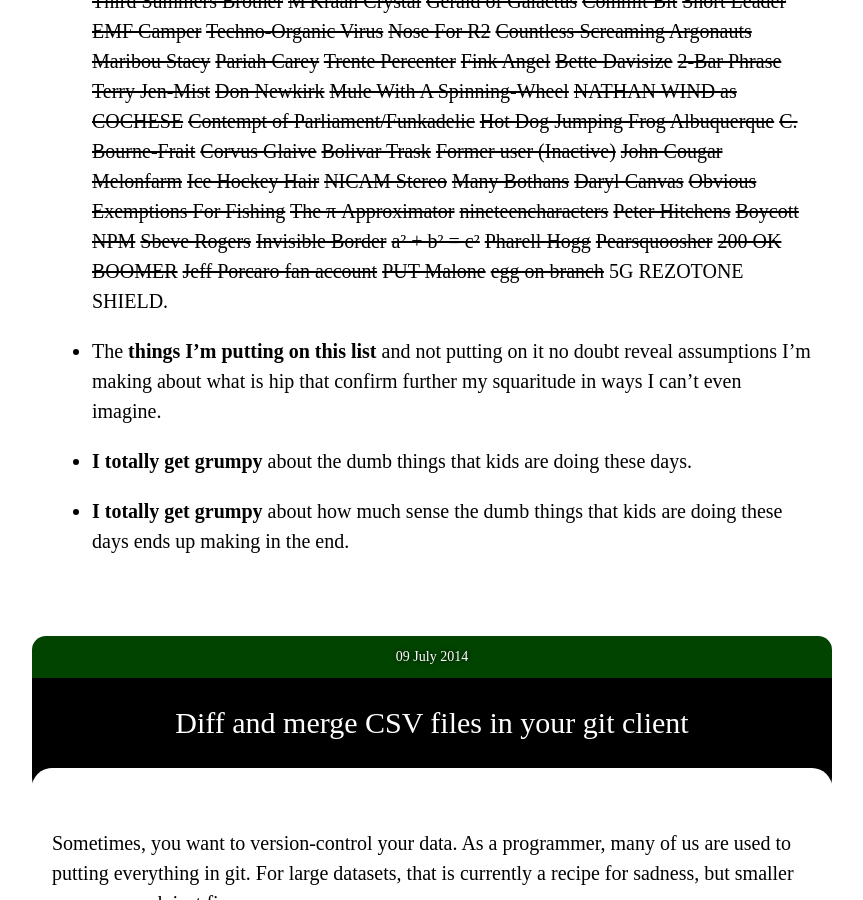
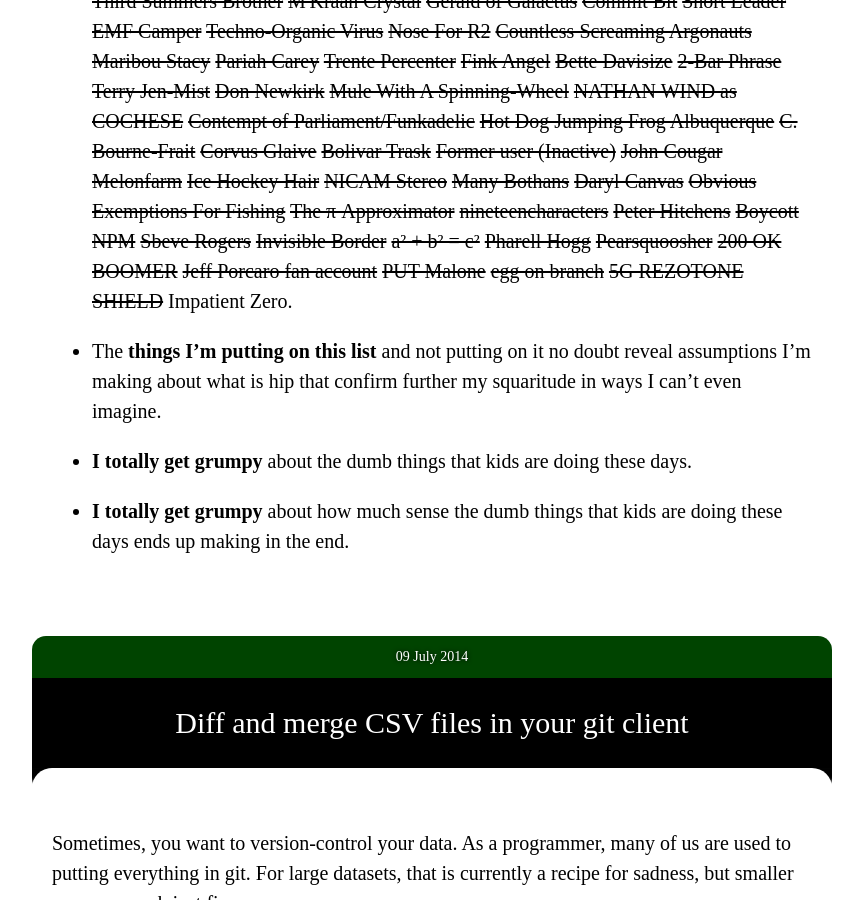
Before and after one commit to paulfitz/paulfitz.github.io, a Jekyll site: the page built from index.html, in a window 1280 px wide and 900 px high, scrolled down 22041 px. Shown: the whole window, without its empty margins (208-1071 px from the left). Built offline with Jekyll 4.4.1, drawn with Linux system fonts in a browser that asks for light colours; nearby versions of some CDN libraries.

Commit message:
add a pikesleyism

```diff
--- a/_data/pikes.json
+++ b/_data/pikes.json
@@ -202,5 +202,6 @@
   "Jeff Porcaro fan account",
   "PUT Malone",
   "egg on branch",
-  "5G REZOTONE SHIELD"
+  "5G REZOTONE SHIELD",
+  "Impatient Zero"
 ]
```
